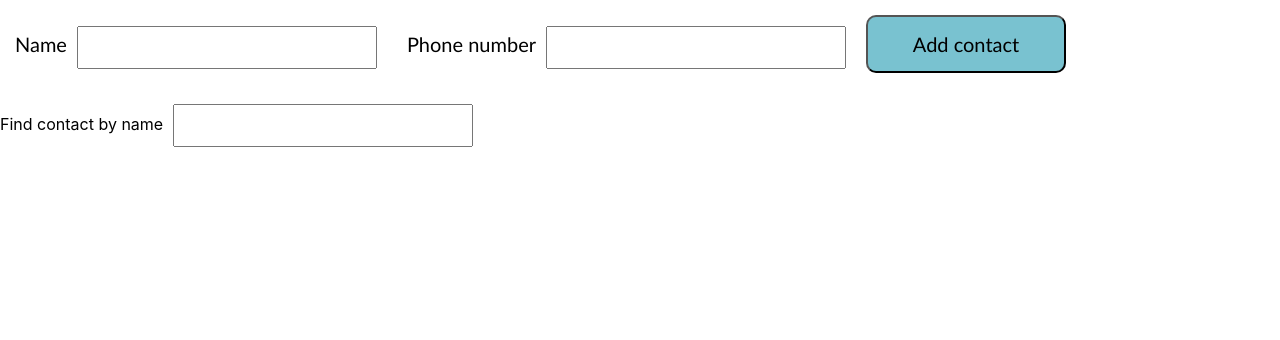
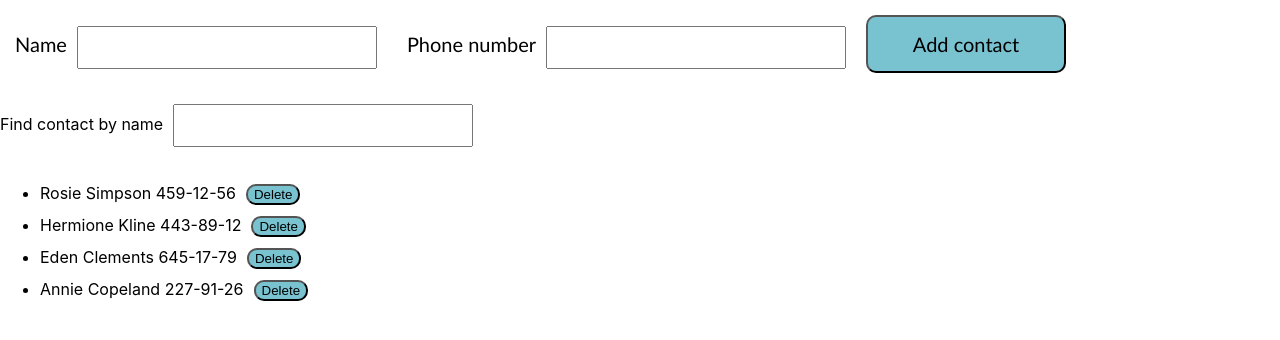
Before and after one commit to angieborolyuk57/goit-react-hw-04-phonebook, a React (Create React App) app: page / in a window 1280 px wide. Shown: the top 340 px of the page. Built offline with nearby package versions, Linux system fonts and the light colour scheme.

Commit message:
added hardcoded data for testing

```diff
--- a/src/components/App.jsx
+++ b/src/components/App.jsx
@@ -5,7 +5,12 @@
 
 class App extends Component {
   state = {
-    contacts: [],
+    contacts: [
+      { id: 'id-1', name: 'Rosie Simpson', number: '459-12-56' },
+      { id: 'id-2', name: 'Hermione Kline', number: '443-89-12' },
+      { id: 'id-3', name: 'Eden Clements', number: '645-17-79' },
+      { id: 'id-4', name: 'Annie Copeland', number: '227-91-26' },
+    ],
     filter: '',
   };
 
```
